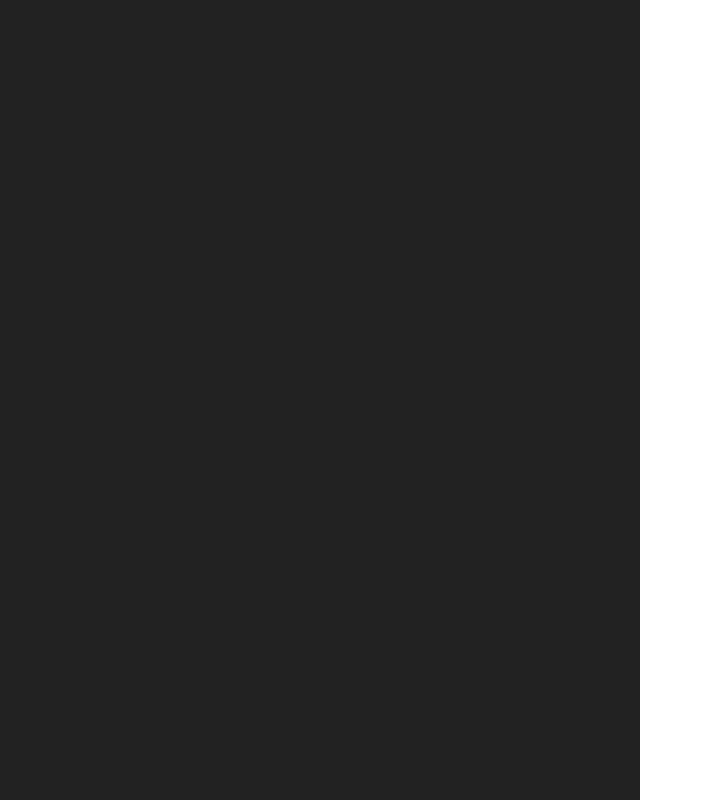
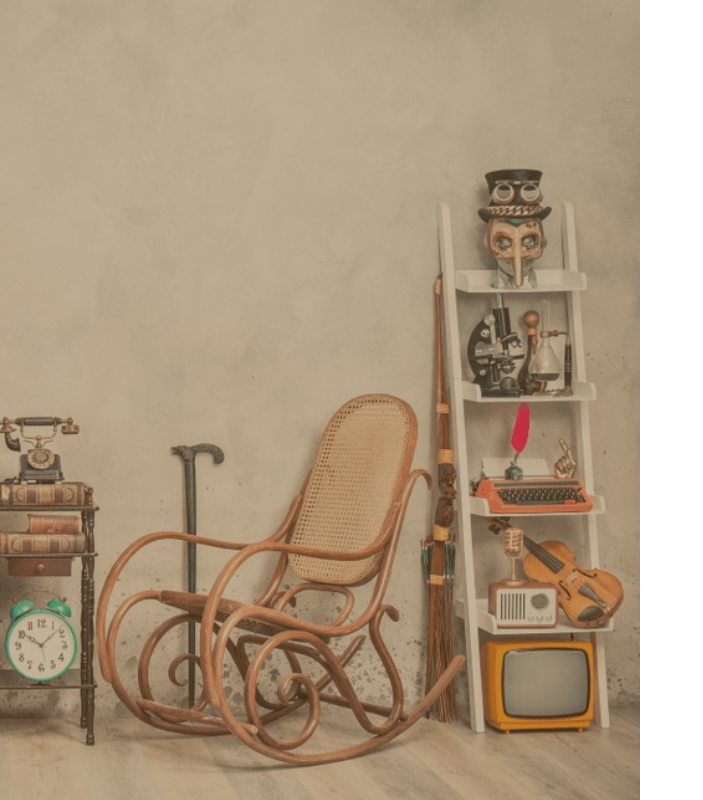
Before and after one commit to ashadnadeem/front-end-retro-vegas, a React (Create React App) app: page / in a window 1280 px wide. Shown: the whole page, without its empty margins (0-703 px from the left). Built offline with nearby package versions, Linux system fonts and the light colour scheme.

Commit message:
feat: Style changes

```diff
--- a/src/App.css
+++ b/src/App.css
@@ -3,12 +3,32 @@
   text-align: start;
 }
 
+.LoginPage {
+  width: 100vw;
+  height: 100vh;
+  display: flex;
+  flex-direction: row;
+}
+
 .ImageBG {
-  width: 50vw;
-  height: 100vh;
-  background-color: #222;
-  background-size: contain;
+  width: 50%;
+  height: 100%;
+  background-image: url(./assets/background\ -\ login.jpg);
+  background-size: cover;
+  background-repeat: no-repeat;
+  background-position: center;
+  background-color: rgba(131, 95, 42, 0.45);
+  position: relative;
 }
+
+.ImageOverlay{
+  width: 100%;
+  height: 100%;
+  position: absolute;
+  background-color: rgba(131, 95, 42, 0.45);
+  z-index: 0;
+}
+
 
 .App-logo {
   height: 40vmin;
```
